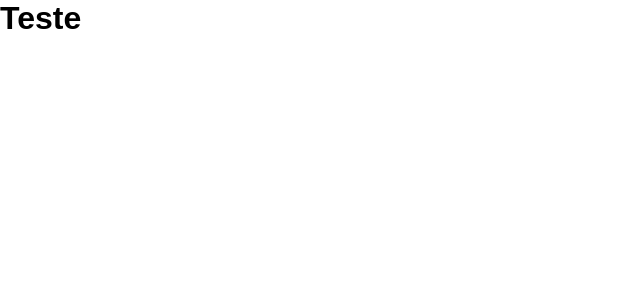
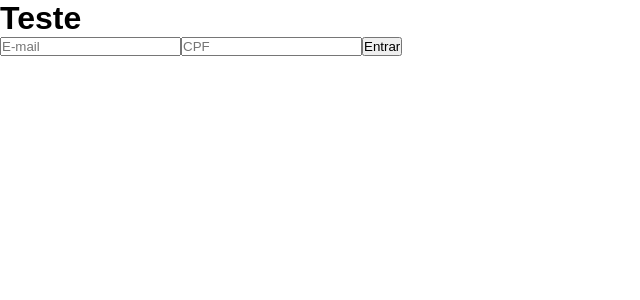
Before and after one commit to arthurborgess/projeto-hackathon, a React (Create React App) app: page / in a window 1280 px wide. Shown: the top 300 px of the page, without its empty margins (0-640 px from the left). Built offline with nearby package versions, Linux system fonts and the light colour scheme.

Commit message:
feat: adding login page

```diff
--- a/package.json
+++ b/package.json
@@ -10,8 +10,10 @@
     "@types/node": "^16.11.47",
     "@types/react": "^18.0.15",
     "@types/react-dom": "^18.0.6",
+    "@types/react-input-mask": "^3.0.1",
     "react": "^18.2.0",
     "react-dom": "^18.2.0",
+    "react-input-mask": "^2.0.4",
     "react-scripts": "5.0.1",
     "styled-components": "^5.3.5",
     "typescript": "^4.7.4",
--- a/src/app/App.tsx
+++ b/src/app/App.tsx
@@ -1,10 +1,12 @@
 import { GlobalStyle } from "./App.styles";
+import { LoginCadastro } from "./pages/LoginCadastro";
 
 export const App = () => {
   return (
     <>
       <GlobalStyle />
       <h1>Teste</h1>
+      <LoginCadastro />
     </>
   );
 }
--- /dev/null
+++ b/src/app/components/MaskedInput/index.tsx
@@ -0,0 +1,17 @@
+import InputMask from "react-input-mask";
+
+type Props = {
+    value: string;
+    onChange: (event: React.ChangeEvent<HTMLInputElement>) => void;
+}
+
+export const MaskedInput = ({ value, onChange }: Props) => {
+    return (
+        <InputMask
+            placeholder="CPF"
+            mask="999.999.999-99"
+            value={value}
+            onChange={onChange}
+        />
+    );
+}
--- /dev/null
+++ b/src/app/components/index.ts
@@ -0,0 +1 @@
+export * from "./MaskedInput/index";
--- /dev/null
+++ b/src/app/pages/LoginCadastro/index.tsx
@@ -0,0 +1,29 @@
+import { Container, Form, Input, Submit } from "./styles";
+import { MaskedInput } from "../../components";
+import { useState } from "react";
+
+export const LoginCadastro = () => {
+
+    const [cpf, setCpf] = useState('');
+    const [email, setEmail] = useState('');
+
+    const loginEvent = () => {
+
+    }
+
+    return (
+        <Container>
+            <Form onSubmit={loginEvent}>
+                <Input
+                    placeholder="E-mail"
+                    type="email"
+                />
+                <MaskedInput
+                    value={cpf}
+                    onChange={(event) => setCpf(event.target.value)}
+                />
+                <Submit type="submit">Entrar</Submit>
+            </Form>
+        </Container>
+    );
+}
--- /dev/null
+++ b/src/app/pages/LoginCadastro/styles.ts
@@ -0,0 +1,17 @@
+import styled from "styled-components";
+
+export const Container = styled.div`
+
+`;
+
+export const Form = styled.form`
+
+`;
+
+export const Input = styled.input`
+
+`;
+
+export const Submit = styled.button`
+
+`;
```
Also changed, not shown: 1 other file (tests, documents, lock files or other folders).
